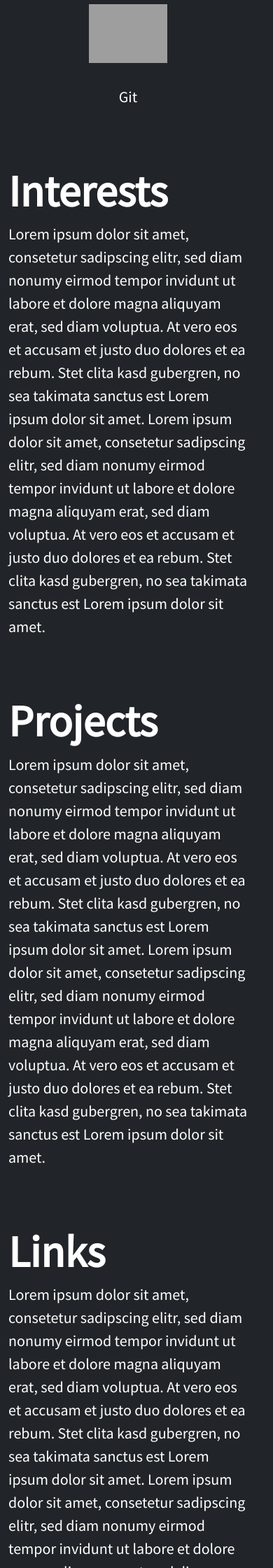
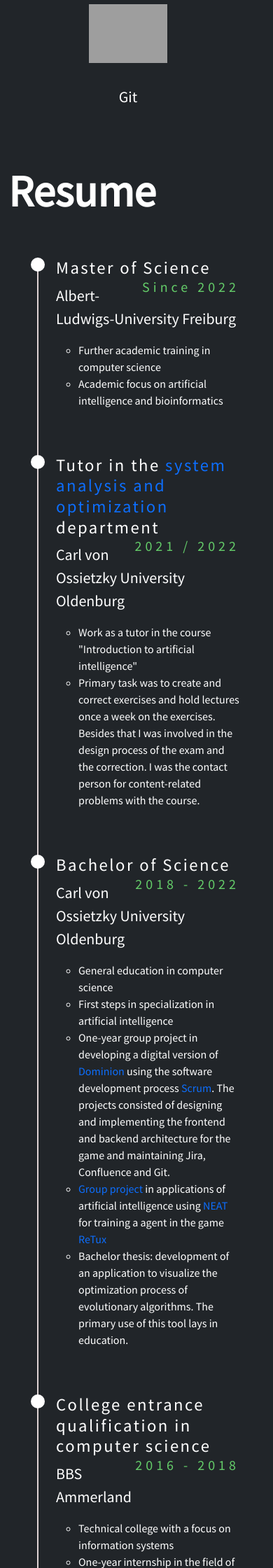
Before and after one commit to Paraaa/Website, a PHP site: page / in a window 390 px wide. Shown: the part 3000-5240 px from the top of the page at 70% size. Run offline with PHP 8.4, Linux system fonts and the light colour scheme; grey boxes are pictures that could not be loaded.

Commit message:
added resume, renamed interesest to resume

```diff
--- a/index.html
+++ b/index.html
@@ -1,38 +1,58 @@
-<!doctype html>
+<!DOCTYPE html>
 <html lang="en">
   <head>
-    <meta charset="utf-8">
-    <meta name="viewport" content="width=device-width, initial-scale=1">
+    <meta charset="utf-8" />
+    <meta name="viewport" content="width=device-width, initial-scale=1" />
     <title></title>
-    <link rel="stylesheet" href="style.css">
-    <link href="https://cdn.jsdelivr.net/npm/bootstrap@5.2.0-beta1/dist/css/bootstrap.min.css" rel="stylesheet" integrity="sha384-0evHe/X+R7YkIZDRvuzKMRqM+OrBnVFBL6DOitfPri4tjfHxaWutUpFmBp4vmVor" crossorigin="anonymous">
+    <link rel="stylesheet" href="style.css" />
+    <link
+      href="https://cdn.jsdelivr.net/npm/bootstrap@5.2.0-beta1/dist/css/bootstrap.min.css"
+      rel="stylesheet"
+      integrity="sha384-0evHe/X+R7YkIZDRvuzKMRqM+OrBnVFBL6DOitfPri4tjfHxaWutUpFmBp4vmVor"
+      crossorigin="anonymous"
+    />
 
+    <link
+      rel="stylesheet"
+      href="https://fonts.googleapis.com/css?family=Source Sans Pro"
+    />
+    <link
+      rel="stylesheet"
+      href="https://fonts.googleapis.com/icon?family=Material+Icons"
+    />
 
-
-    <link rel="stylesheet" href="https://fonts.googleapis.com/css?family=Source Sans Pro">
-    <link rel="stylesheet" href="https://fonts.googleapis.com/icon?family=Material+Icons">
-
-    <script src="https://cdn.jsdelivr.net/npm/bootstrap@5.2.0-beta1/dist/js/bootstrap.bundle.min.js" integrity="sha384-pprn3073KE6tl6bjs2QrFaJGz5/SUsLqktiwsUTF55Jfv3qYSDhgCecCxMW52nD2" crossorigin="anonymous"></script>
+    <script
+      src="https://cdn.jsdelivr.net/npm/bootstrap@5.2.0-beta1/dist/js/bootstrap.bundle.min.js"
+      integrity="sha384-pprn3073KE6tl6bjs2QrFaJGz5/SUsLqktiwsUTF55Jfv3qYSDhgCecCxMW52nD2"
+      crossorigin="anonymous"
+    ></script>
     <script src="js/typewriter.js"></script>
     <script defer src="js/app.js"></script>
-
   </head>
 
   <body class="bg-dark">
-
     <main class="container-fluid">
-
-
       <!--Navigation-->
-        <nav class="navbar fixed-top navbar-expand-lg navbar-dark bg-dark ">
+      <nav class="navbar fixed-top navbar-expand-lg navbar-dark bg-dark">
         <div class="container-fluid">
           <a class="navbar-brand" href="#">Home</a>
-                <button class="navbar-toggler" type="button" data-bs-toggle="collapse" data-bs-target="#navbarSupportedContent" aria-controls="navbarSupportedContent" aria-expanded="false" aria-label="Toggle navigation">
+          <button
+            class="navbar-toggler"
+            type="button"
+            data-bs-toggle="collapse"
+            data-bs-target="#navbarSupportedContent"
+            aria-controls="navbarSupportedContent"
+            aria-expanded="false"
+            aria-label="Toggle navigation"
+          >
             <span class="navbar-toggler-icon"></span>
           </button>
         </div>
 
-            <div class="collapse navbar-collapse text-nowrap" id="navbarSupportedContent">
+        <div
+          class="collapse navbar-collapse text-nowrap"
+          id="navbarSupportedContent"
+        >
           <ul class="navbar-nav">
             <li class="nav-item">
               <a class="nav-link" href="#aboutme">About me</a>
@@ -41,7 +61,7 @@
               <a class="nav-link" href="#skills">Skills</a>
             </li>
             <li class="nav-item">
-                    <a class="nav-link" href="#interests">Interests</a>
+              <a class="nav-link" href="#resume">Resume</a>
             </li>
             <li class="nav-item">
               <a class="nav-link" href="#projects">Projects</a>
@@ -57,118 +77,237 @@
         <div class="background-img"></div>
       </section>
       <!-- Content -->
-        <div class ="row d-flex justify-content-center content">
+      <div class="row d-flex justify-content-center content">
         <section class="content-style" id="aboutme">
           <div class="hidden">
-                    <h1>Andrej <br>Schwanke</h1>
+            <h1>Andrej <br />Schwanke</h1>
             <p id="typewriter"></p>
 
             <p id="aboutmecontent"></p>
 
-                    <div class="img-container d-flex flex-row flex-wrap justify-content-evenly">
+            <div
+              class="img-container d-flex flex-row flex-wrap justify-content-evenly"
+            >
               <div class="hidden-img p-3">
-                            <img class="i-img" src="img/icons/icons8-gehirn-64.png">
-                            <p>Arteficial Intelligence</p>
+                <img class="i-img" src="img/icons/icons8-gehirn-64.png" />
+                <p>Artificial Intelligence</p>
               </div>
               <div class="hidden-img p-3">
-                            <img class="i-img" src="img/icons/icons8-statistic-64.png">
+                <img class="i-img" src="img/icons/icons8-statistic-64.png" />
                 <p>Data Science</p>
               </div>
               <div class="hidden-img p-3">
-                            <img class="i-img" src="img/icons/icons8-programmierung-50.png">
+                <img
+                  class="i-img"
+                  src="img/icons/icons8-programmierung-50.png"
+                />
                 <p>Programming</p>
               </div>
             </div>
           </div>
         </section>
-            <section class="content-style" id="skills">&nbsp;
+        <section class="content-style" id="skills">
+          &nbsp;
           <div class="hidden">
             <h1>Skills</h1>
             <p>
-                    Throughout my time studying I developed some experience in some programming languages and more!
+              Throughout my time studying I developed some experience in some
+              programming languages and more!
             </p>
-                    <div class="img-container d-flex flex-row flex-wrap justify-content-evenly">
-
+            <div
+              class="img-container d-flex flex-row flex-wrap justify-content-evenly"
+            >
               <div class="logo-container">
-                            <img class="logo" src="https://cdn.jsdelivr.net/gh/devicons/devicon/icons/python/python-original.svg" />
+                <img
+                  class="logo"
+                  src="https://cdn.jsdelivr.net/gh/devicons/devicon/icons/python/python-original.svg"
+                />
                 <p>Python</p>
               </div>
               <div class="logo-container">
-                            <img class="logo" src="https://cdn.jsdelivr.net/gh/devicons/devicon/icons/kotlin/kotlin-original.svg" />
+                <img
+                  class="logo"
+                  src="https://cdn.jsdelivr.net/gh/devicons/devicon/icons/kotlin/kotlin-original.svg"
+                />
                 <p>Kotlin</p>
               </div>
               <div class="logo-container">
-                            <img class="logo" src="https://cdn.jsdelivr.net/gh/devicons/devicon/icons/java/java-original.svg" />
+                <img
+                  class="logo"
+                  src="https://cdn.jsdelivr.net/gh/devicons/devicon/icons/java/java-original.svg"
+                />
                 <p>Java</p>
               </div>
               <div class="logo-container">
-                            <img class="logo" src="https://cdn.jsdelivr.net/gh/devicons/devicon/icons/cplusplus/cplusplus-original.svg" />
+                <img
+                  class="logo"
+                  src="https://cdn.jsdelivr.net/gh/devicons/devicon/icons/cplusplus/cplusplus-original.svg"
+                />
                 <p>C++</p>
               </div>
               <div class="logo-container">
-                            <img class="logo" src="https://cdn.jsdelivr.net/gh/devicons/devicon/icons/html5/html5-original.svg" />
+                <img
+                  class="logo"
+                  src="https://cdn.jsdelivr.net/gh/devicons/devicon/icons/html5/html5-original.svg"
+                />
                 <p>HTML5</p>
               </div>
               <div class="logo-container">
-                            <img class="logo" src="https://cdn.jsdelivr.net/gh/devicons/devicon/icons/css3/css3-original.svg" />
+                <img
+                  class="logo"
+                  src="https://cdn.jsdelivr.net/gh/devicons/devicon/icons/css3/css3-original.svg"
+                />
                 <p>CSS3</p>
               </div>
               <div class="logo-container">
-                            <img class="logo" src="https://cdn.jsdelivr.net/gh/devicons/devicon/icons/git/git-original.svg" />
+                <img
+                  class="logo"
+                  src="https://cdn.jsdelivr.net/gh/devicons/devicon/icons/git/git-original.svg"
+                />
                 <p>Git</p>
               </div>
             </div>
           </div>
         </section>
-            <section class="content-style" id="interests">
+        <section class="content-style" id="resume">
           <div class="hidden">
-                    <h1>Interests</h1>
-                    <p>
-                    Lorem ipsum dolor sit amet, consetetur sadipscing elitr,
-                    sed diam nonumy eirmod tempor invidunt ut labore et dolore
-                    magna aliquyam erat, sed diam voluptua. At vero eos
-                    et accusam et justo duo dolores et ea rebum. Stet clita
-                    kasd gubergren, no sea takimata sanctus est Lorem ipsum
-                    dolor sit amet. Lorem ipsum dolor sit amet, consetetur
-                    sadipscing elitr, sed diam nonumy eirmod tempor invidunt
-                    ut labore et dolore magna aliquyam erat, sed diam voluptua.
-                    At vero eos et accusam et justo duo dolores et ea rebum. Stet clita kasd gubergren,
-                    no sea takimata sanctus est Lorem ipsum dolor sit amet.
-                    </p>
+            <h1>Resume</h1>
+            <div class="container mb-5">
+              <div class="row">
+                <div class="col-md-10 offset-md-1">
+                  <ul class="timeline">
+                    <li>
+                      <h2>
+                        Master of Science <span class="date">Since 2022</span>
+                      </h2>
+                      <p>Albert-Ludwigs-University Freiburg</p>
+                      <ul>
+                        <li>Further academic training in computer science</li>
+                        <li>
+                          Academic focus on artificial intelligence and
+                          bioinformatics
+                        </li>
+                      </ul>
+                    </li>
+                    <li>
+                      <h2>
+                        Tutor in the
+                        <a href="https://uol.de/sao"
+                          >system analysis and optimization</a
+                        >
+                        department
+                        <span class="date">2021 / 2022</span>
+                      </h2>
+                      <p>Carl von Ossietzky University Oldenburg</p>
+                      <ul>
+                        <li>
+                          Work as a tutor in the course "Introduction to
+                          artificial intelligence"
+                        </li>
+                        <li>
+                          Primary task was to create and correct exercises and
+                          hold lectures once a week on the exercises. Besides
+                          that I was involved in the design process of the exam
+                          and the correction. I was the contact person for
+                          content-related problems with the course.
+                        </li>
+                      </ul>
+                    </li>
+                    <li>
+                      <h2>
+                        Bachelor of Science
+                        <span class="date">2018 - 2022</span>
+                      </h2>
+                      <p>Carl von Ossietzky University Oldenburg</p>
+                      <ul>
+                        <li>General education in computer science</li>
+                        <li>
+                          First steps in specialization in artificial
+                          intelligence
+                        </li>
+                        <li>
+                          One-year group project in developing a digital version of <a href="https://en.wikipedia.org/wiki/Dominion_(card_game)">Dominion</a> using the
+                          software development process
+                          <a
+                            href="https://en.wikipedia.org/wiki/Scrum_(software_development)"
+                            >Scrum</a
+                          >. The projects consisted of designing and implementing the frontend and backend architecture for the game and maintaining
+                          Jira, Confluence and Git.
+                        </li>
+                        <li>
+                          <a href="https://www.youtube.com/watch?v=Rf9ZdiQpHSM"
+                            >Group project</a
+                          >
+                          in applications of artificial intelligence using
+                          <a
+                            href="https://en.wikipedia.org/wiki/Neuroevolution_of_augmenting_topologies"
+                            >NEAT</a
+                          >
+                          for training a agent in the game
+                          <a href="https://retux-game.github.io/">ReTux</a>
+                        </li>
+                        <li>
+                          Bachelor thesis: development of an application to
+                          visualize the optimization process of evolutionary
+                          algorithms. The primary use of this tool lays in
+                          education.
+                        </li>
+                      </ul>
+                    </li>
+                    <li>
+                      <h2>
+                        College entrance qualification in computer science
+                        <span class="date">2016 - 2018</span>
+                      </h2>
+                      <p>BBS Ammerland</p>
+                      <ul>
+                        <li>
+                          Technical college with a focus on information systems
+                        </li>
+                        <li>
+                          One-year internship in the field of maintenance and
+                          repair of IT systems
+                        </li>
+                      </ul>
+                    </li>
+                  </ul>
+                </div>
+              </div>
+            </div>
           </div>
         </section>
         <section class="content-style" id="projects">
           <div class="hidden">
             <h1>Projects</h1>
             <p>
-                    Lorem ipsum dolor sit amet, consetetur sadipscing elitr,
-                    sed diam nonumy eirmod tempor invidunt ut labore et dolore
-                    magna aliquyam erat, sed diam voluptua. At vero eos
-                    et accusam et justo duo dolores et ea rebum. Stet clita
-                    kasd gubergren, no sea takimata sanctus est Lorem ipsum
-                    dolor sit amet. Lorem ipsum dolor sit amet, consetetur
-                    sadipscing elitr, sed diam nonumy eirmod tempor invidunt
-                    ut labore et dolore magna aliquyam erat, sed diam voluptua.
-                    At vero eos et accusam et justo duo dolores et ea rebum. Stet clita kasd gubergren,
-                    no sea takimata sanctus est Lorem ipsum dolor sit amet.
+              Lorem ipsum dolor sit amet, consetetur sadipscing elitr, sed diam
+              nonumy eirmod tempor invidunt ut labore et dolore magna aliquyam
+              erat, sed diam voluptua. At vero eos et accusam et justo duo
+              dolores et ea rebum. Stet clita kasd gubergren, no sea takimata
+              sanctus est Lorem ipsum dolor sit amet. Lorem ipsum dolor sit
+              amet, consetetur sadipscing elitr, sed diam nonumy eirmod tempor
+              invidunt ut labore et dolore magna aliquyam erat, sed diam
+              voluptua. At vero eos et accusam et justo duo dolores et ea rebum.
+              Stet clita kasd gubergren, no sea takimata sanctus est Lorem ipsum
+              dolor sit amet.
             </p>
           </div>
         </section>
 
         <section class="content-style" id="links">
-                <div class="hidden" >
+          <div class="hidden">
             <h1>Links</h1>
             <p>
-                    Lorem ipsum dolor sit amet, consetetur sadipscing elitr,
-                    sed diam nonumy eirmod tempor invidunt ut labore et dolore
-                    magna aliquyam erat, sed diam voluptua. At vero eos
-                    et accusam et justo duo dolores et ea rebum. Stet clita
-                    kasd gubergren, no sea takimata sanctus est Lorem ipsum
-                    dolor sit amet. Lorem ipsum dolor sit amet, consetetur
-                    sadipscing elitr, sed diam nonumy eirmod tempor invidunt
-                    ut labore et dolore magna aliquyam erat, sed diam voluptua.
-                    At vero eos et accusam et justo duo dolores et ea rebum. Stet clita kasd gubergren,
-                    no sea takimata sanctus est Lorem ipsum dolor sit amet.
+              Lorem ipsum dolor sit amet, consetetur sadipscing elitr, sed diam
+              nonumy eirmod tempor invidunt ut labore et dolore magna aliquyam
+              erat, sed diam voluptua. At vero eos et accusam et justo duo
+              dolores et ea rebum. Stet clita kasd gubergren, no sea takimata
+              sanctus est Lorem ipsum dolor sit amet. Lorem ipsum dolor sit
+              amet, consetetur sadipscing elitr, sed diam nonumy eirmod tempor
+              invidunt ut labore et dolore magna aliquyam erat, sed diam
+              voluptua. At vero eos et accusam et justo duo dolores et ea rebum.
+              Stet clita kasd gubergren, no sea takimata sanctus est Lorem ipsum
+              dolor sit amet.
             </p>
           </div>
         </section>
--- a/js/app.js
+++ b/js/app.js
@@ -6,8 +6,6 @@ const observer = new IntersectionObserver((entries) => {
     entries.forEach((entry) => {
         if(entry.isIntersecting) {
             entry.target.classList.add('show')
-        } else {
-            entry.target.classList.remove('show')
         }
     });
 })
--- a/style.css
+++ b/style.css
@@ -1,10 +1,10 @@
 body {
-    font-family: 'Source Sans Pro' !important;
+  font-family: "Source Sans Pro" !important;
 }
 
 #typewriter {
   letter-spacing: 0.25em;
-    color:rgb(100, 204, 105);
+  color: rgb(100, 204, 105);
   font-size: 50px;
 }
 
@@ -89,10 +89,55 @@ h1 {
 
 .content-style {
   color: white;
-    height: 100vh;
+  min-height: 100vh;
   padding: 7em;
 }
 
+/*
+    Source: https://bootsnipp.com/snippets/xrKXW
+*/
+ul.timeline {
+  list-style-type: none;
+  position: relative;
+}
+
+ul.timeline:before {
+  content: " ";
+  background: #dfd4d4;
+  display: inline-block;
+  position: absolute;
+  left: 29px;
+  width: 2px;
+  height: 100%;
+  z-index: 400;
+}
+ul.timeline > li {
+  margin: 50px 0;
+  padding-left: 24px;
+  padding-bottom: 16px;
+}
+ul.timeline > li:before {
+  content: " ";
+  background: white;
+  display: inline-block;
+  position: absolute;
+  border-radius: 50%;
+  border: 3px solid #ffffff;
+  left: 20px;
+  width: 20px;
+  height: 20px;
+  z-index: 400;
+}
+ul.timeline > li > h2 {
+  letter-spacing: 0.10em;
+}
+
+.date {
+  float: right;
+  font-size: 20px;
+  color: rgb(100, 204, 105);
+  letter-spacing: 0.25em;
+}
 
 /*
 Class: hidden, show and @media .hidden are based on:
@@ -108,7 +153,7 @@ https://www.youtube.com/watch?v=T33NN_pPeNI
 .show {
   opacity: 1;
   filter: blur(0);
-    transform: translateY(0)
+  transform: translateY(0);
 }
 
 .hidden-img {
@@ -121,7 +166,7 @@ https://www.youtube.com/watch?v=T33NN_pPeNI
 .show-img {
   opacity: 1;
   filter: blur(0);
-    transform: translateY(0)
+  transform: translateY(0);
 }
 
 .hidden-img:nth-child(2) {
@@ -142,7 +187,7 @@ https://www.youtube.com/watch?v=T33NN_pPeNI
   transition: 250ms;
 }
 
-@media(prefers-reduced-motion){
+@media (prefers-reduced-motion) {
   .hidden {
     transition: none;
   }
```
Lines whose indentation alone changed are shown as unchanged.
